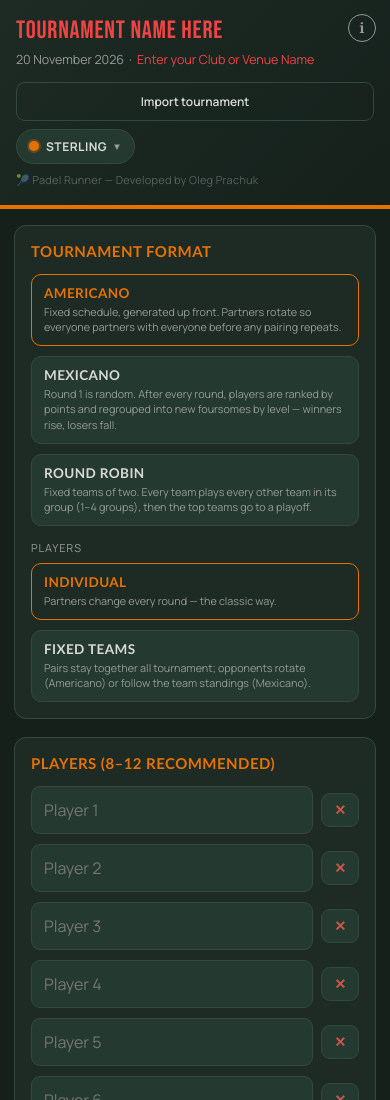
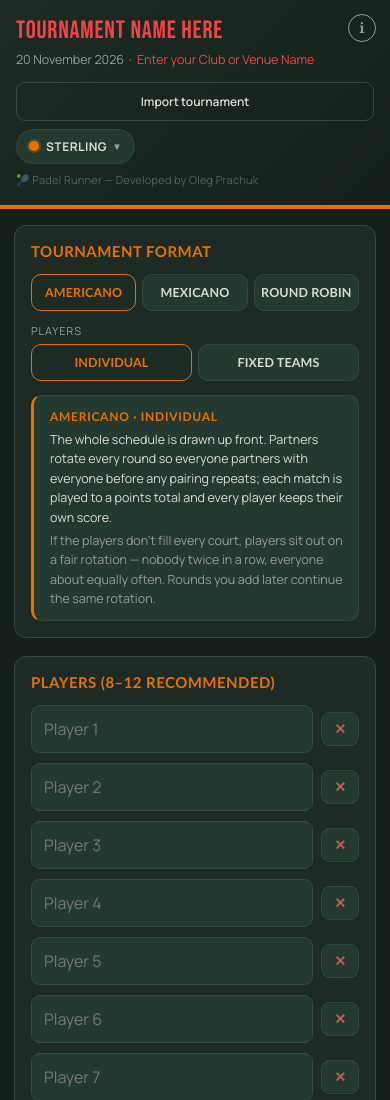
Before and after one commit to lebensvoll/thu-americano, a plain HTML site: page index.html in a window 390 px wide. Shown: the top 1100 px of the page. Drawn offline with Linux system fonts and the light colour scheme.

Commit message:
Add files via upload

```diff
--- a/index.html
+++ b/index.html
@@ -524,6 +524,17 @@
   .format-btn.active{border-color:var(--accent); background:var(--panel);}
   .format-btn.active .fmt-name{color:var(--accent);}
   .mex-mode{margin-top:14px;}
+  /* compact format picker: names only; the selected combination is explained
+     in one box under the buttons */
+  .fmt-card .fmt-desc{display:none;}
+  .fmt-card .format-btn{padding:11px 14px; text-align:center;}
+  .fmt-card .format-btn .fmt-name{margin-bottom:0; font-size:14px;}
+  .fmt-card .mex-mode{margin-top:12px;}
+  .fmt-card .mex-mode-label{margin-bottom:6px;}
+  .fmt-info{margin-top:14px; padding:12px 14px 12px 16px; border-radius:10px; border:1px solid var(--border); border-left:3px solid var(--accent); background:var(--panel2); font-size:12.5px; line-height:1.55; color:var(--text);}
+  .fmt-info .fi-title{display:block; font-family:var(--font-faq); font-weight:700; font-size:12px; letter-spacing:.06em; text-transform:uppercase; color:var(--accent); margin-bottom:4px;}
+  .fmt-info p{margin:0;}
+  .fmt-info p + p{margin-top:4px; color:var(--muted);}
   .mex-mode-label{font-size:11px; letter-spacing:.08em; text-transform:uppercase; color:var(--muted); margin-bottom:8px;}
 
   .layout{display:grid; grid-template-columns:340px 1fr; gap:24px; align-items:start;}
@@ -759,6 +770,9 @@
     .field-info label{padding-right:30px; min-height:24px;}
     .field-info .info-icon{position:absolute; top:0; right:0; margin:0; width:26px; height:26px; font-size:13px;}
     .format-toggle{flex-direction:column;}
+    .fmt-card .format-toggle{flex-direction:row; gap:6px;}
+    .fmt-card .format-btn{padding:10px 6px;}
+    .fmt-card .format-btn .fmt-name{font-size:12.5px; letter-spacing:.01em;}
     .layout{grid-template-columns:1fr;}
     /* Sticky sidebar makes sense side-by-side on desktop, but in this
        single-column mobile layout it pins the leaderboard over the rounds
@@ -1245,6 +1259,29 @@ document.addEventListener('keydown', e=>{
   else if(k === 'y'){ e.preventDefault(); doRedo(); }
 });
 
+/* What the chosen format (and its variant) does — shown in the box under
+   the format buttons on the setup screen. */
+function formatInfoHtml(){
+  const t = state.tournamentType, tm = t !== 'roundrobin' && !!state.teamMode, mx = state.mexMode === 'classic' ? 'classic' : 'shuffle';
+  const box = (title, a, b)=> `<span class="fi-title">${title}</span><p>${a}</p>${b ? `<p>${b}</p>` : ''}`;
+  const rest = 'If the players don&rsquo;t fill every court, players sit out on a fair rotation &mdash; nobody twice in a row, everyone about equally often.';
+  if(t === 'roundrobin') return box('Round Robin',
+    'Fixed teams of two (players 1+2, 3+4&hellip;). Split them into 1&ndash;4 groups; every team plays every other team in its group once, to a number of games or points.',
+    'Group tables rank by wins, then head-to-head, then difference; an <b>Overall</b> table ranks all teams together. Afterwards an optional playoff (quarterfinals, semifinals or final, plus a 3rd-place match) &mdash; or finish at any time and the podium comes from the overall table.');
+  if(t === 'americano' && !tm) return box('Americano &middot; individual',
+    'The whole schedule is drawn up front. Partners rotate every round so everyone partners with everyone before any pairing repeats; each match is played to a points total and every player keeps their own score.',
+    rest + ' Rounds you add later continue the same rotation.');
+  if(t === 'americano' && tm) return box('Team Americano &middot; fixed teams',
+    'Pairs stay together all tournament; opponents rotate so every team meets every other team before any match-up repeats.',
+    'When not all teams fit on court, resting teams rotate so match counts stay within one or two; with few courts a team may now and then rest two rounds running. The leaderboard ranks teams.');
+  if(t === 'mexicano' && !tm) return mx === 'classic'
+    ? box('Mexicano &middot; Classic', 'Round 1 is random. After every round players are ranked and grouped into foursomes by level &mdash; winners climb, losers slide. In every foursome 1st + 4th play 2nd + 3rd.', 'Strict standings: the same partners can meet again round after round. ' + rest)
+    : box('Mexicano &middot; Shuffle', 'Round 1 is random. After every round players are ranked and grouped into foursomes close in level &mdash; winners climb, losers slide.', 'Partners change every round: never the same partner twice in a row, as few repeat partners and opponents as possible. ' + rest);
+  return mx === 'classic'
+    ? box('Team Mexicano &middot; Classic', 'Fixed pairs. Round 1 is random; after every round teams are ranked by points and 1st plays 2nd, 3rd plays 4th, and so on.', 'Strict standings: the same teams can meet again. The leaderboard ranks teams.')
+    : box('Team Mexicano &middot; Shuffle', 'Fixed pairs. Round 1 is random; after every round teams are ranked by points and meet teams of a similar level.', 'Avoids last round&rsquo;s opponent and repeat match-ups where it can. The leaderboard ranks teams.');
+}
+
 /* ---------- AUTO-REOPEN ----------
    Typing a score after the tournament was finished reopens it on the spot:
    the new score counts, the timer resumes and Finish tournament is back.
@@ -1591,7 +1628,7 @@ function renderSetup(){
     </div>
     <div class="container">
 
-      <div class="card">
+      <div class="card fmt-card">
         <div class="section-title"><span>TOURNAMENT FORMAT</span></div>
         <div class="format-toggle" id="formatToggle">
           <button type="button" class="format-btn" data-type="americano">
@@ -1633,6 +1670,7 @@ function renderSetup(){
             </button>
           </div>
         </div>
+        <div class="fmt-info" id="fmtInfo" aria-live="polite"></div>
       </div>
 
 ${rrSetupHtml()}
@@ -1733,6 +1771,8 @@ ${rrSetupHtml()}
   });
   function updateFormatUI(){
     formatBtns.forEach(b=> b.classList.toggle('active', b.dataset.type === state.tournamentType));
+    const fi = wrap.querySelector('#fmtInfo');
+    if(fi) fi.innerHTML = formatInfoHtml();
     const isRR = state.tournamentType === 'roundrobin';
     const tm = !isRR && state.teamMode;
     wrap.querySelector('#amPlayersCard').style.display = (isRR || tm) ? 'none' : '';
```
